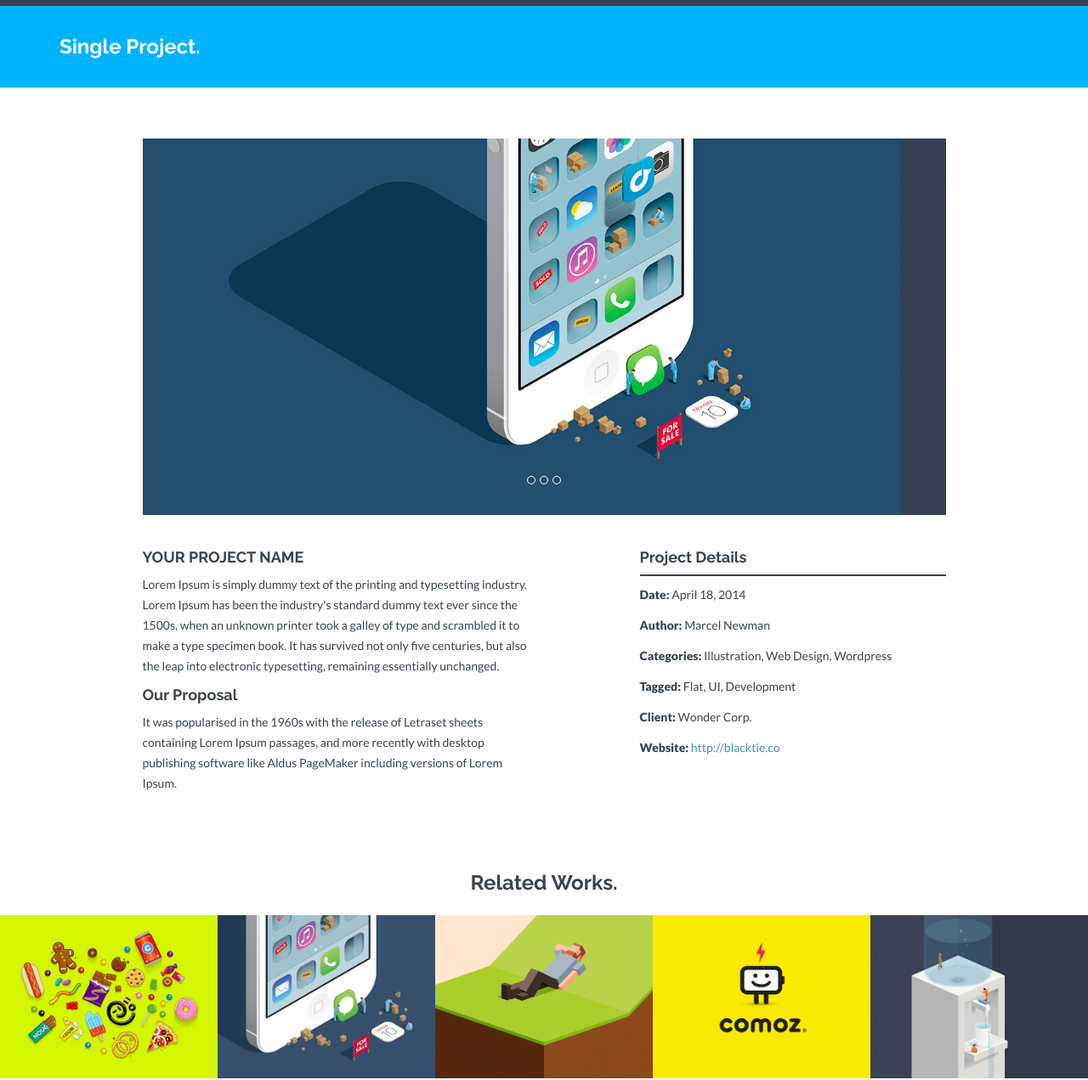
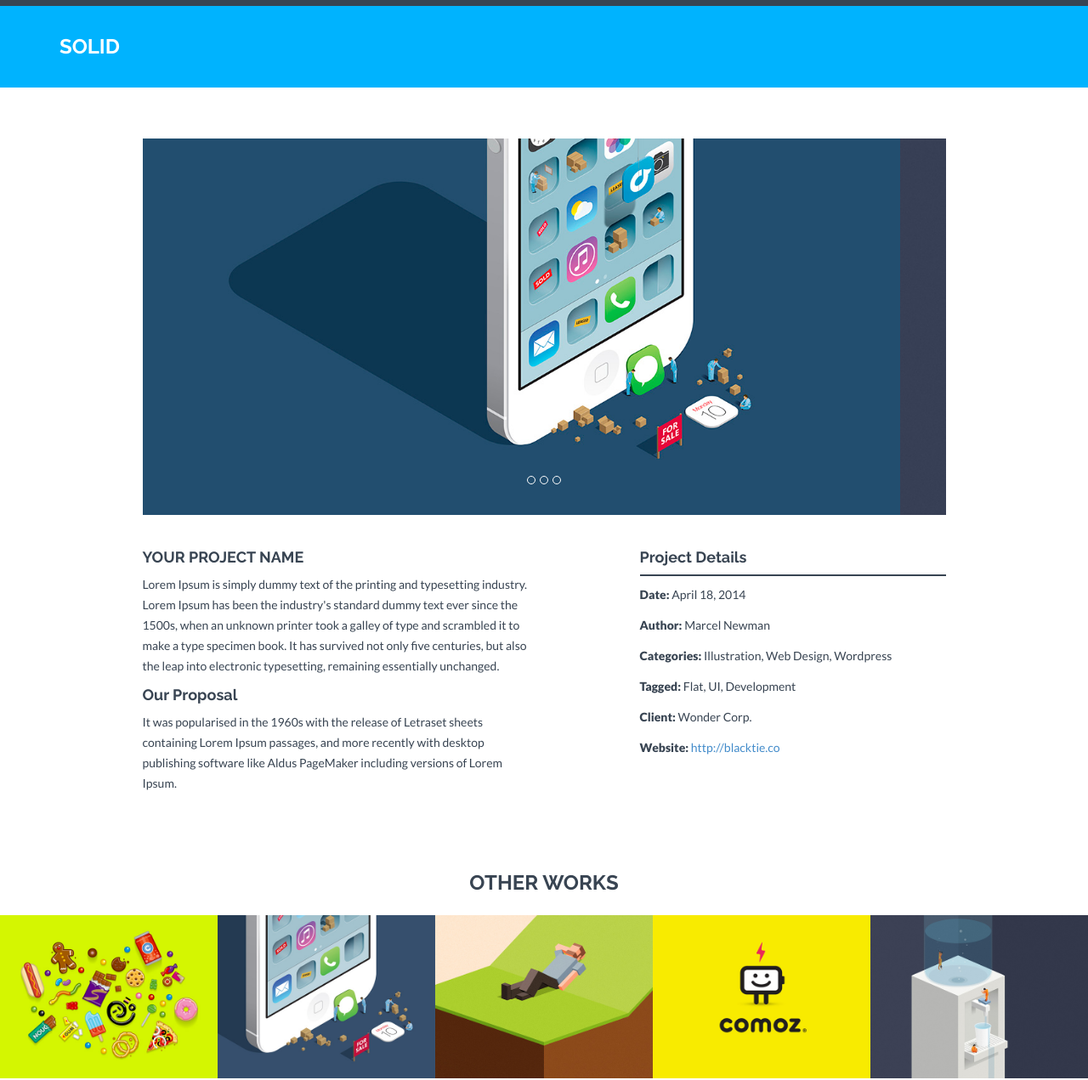
Before and after one commit to jenniferfeng/jenniferfeng.github.io, a plain HTML site: page solid.html in a window 1280 px wide. Shown: the part 63-1334 px from the top of the page at 85% size. Drawn offline with nearby package versions, Linux system fonts and the light colour scheme.

Commit message:
updating headers

```diff
--- a/solid.html
+++ b/solid.html
@@ -69,7 +69,7 @@
 	<div id="blue">
 	    <div class="container">
 			<div class="row">
-				<h3>Single Project.</h3>
+				<h3>SOLID</h3>
 			</div><!-- /row -->
 	    </div> <!-- /container -->
 	</div><!-- /blue -->
@@ -132,7 +132,7 @@
 	 ***************************************************************************************************************** -->
 	 <div id="portfoliowrap">
         <div class="portfolio-centered">
-        	<h3>Related Works.</h3>
+        	<h3>OTHER WORKS</h3>
             <div class="recentitems portfolio">
 				<div class="portfolio-item graphic-design">
 					<div class="he-wrap tpl6">
```
Also changed, not shown: akyumen.html (+2 -2 lines), portfolio.html (+2 -2 lines).
